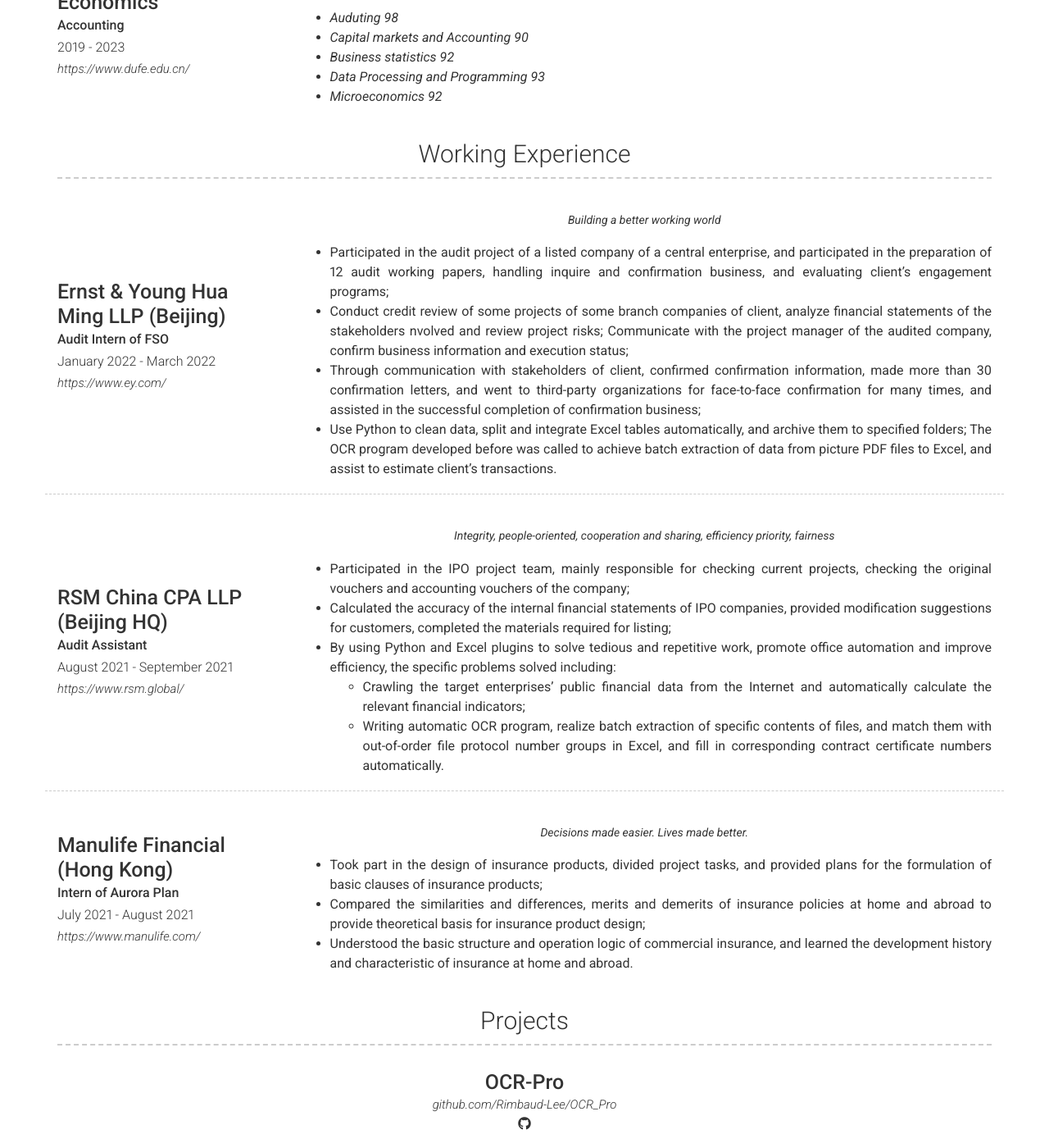
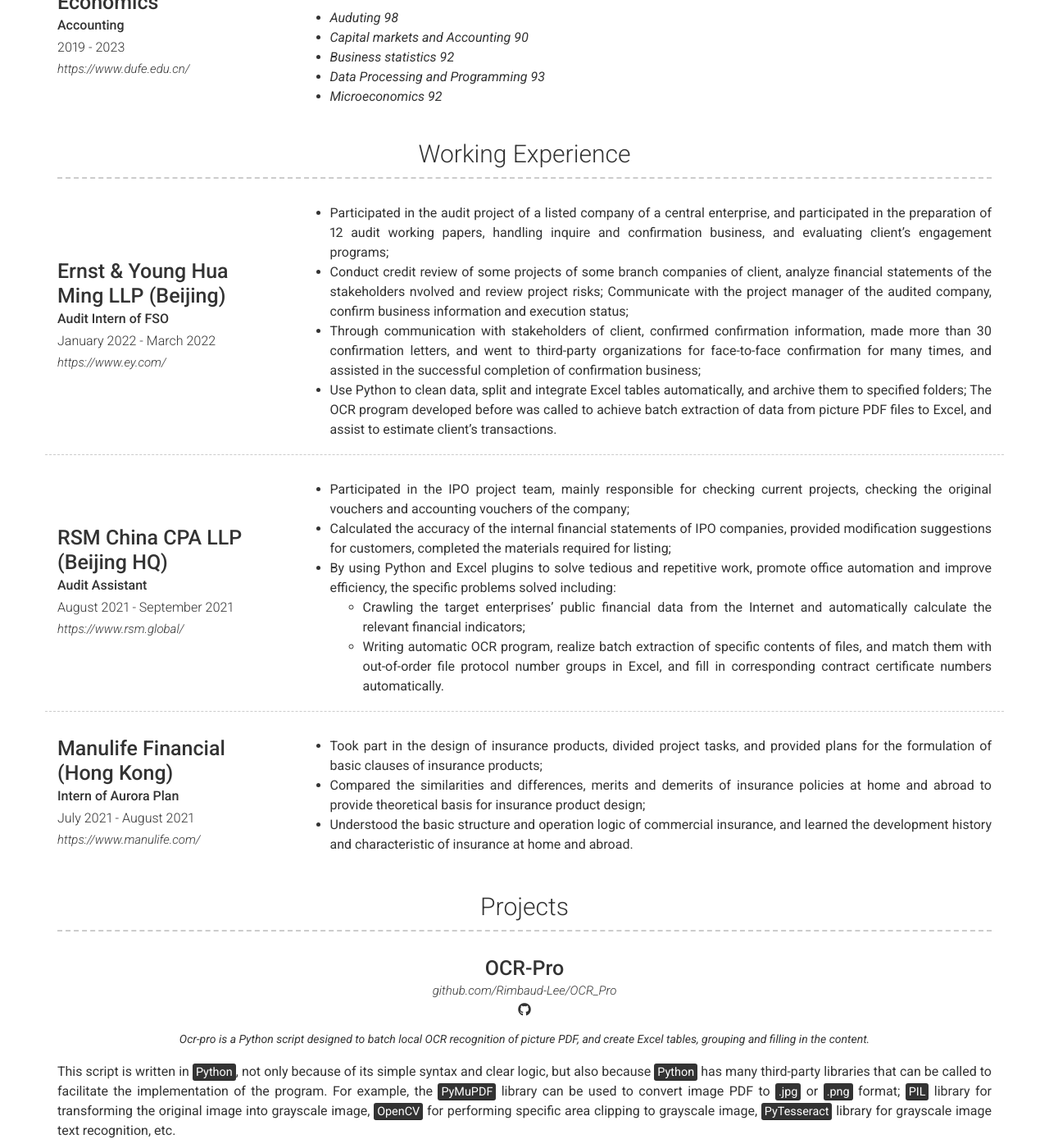
Before and after one commit to Rimbaud-Lee/resume_en, a Jekyll site: the page built from index.md, in a window 1280 px wide and 1400 px high, scrolled down 868 px. Shown: the whole window at 82% size. Built offline with Jekyll 4.4.1, drawn with Linux system fonts in a browser that asks for light colours; nearby versions of some CDN libraries; part of the change alters nothing that is shown.

Commit message:
_config.yml

```diff
--- a/_config.yml
+++ b/_config.yml
@@ -95,8 +95,8 @@ content:
         sub_title: Audit Intern of FSO
         caption: January 2022 - March 2022
         link: https://www.ey.com/
-        quote: >
-          Building a better working world
+        # quote: >
+          # Building a better working world
         description: | # this will include new lines to allow paragraphs
           - Participated in the audit project of a listed company of a central enterprise, and participated in the preparation of 12 audit working papers, handling inquire and confirmation business, and evaluating client’s engagement programs;
           - Conduct credit review of some projects of some branch companies of client, analyze financial statements of the stakeholders nvolved and review project risks; Communicate with the project manager of the audited company, confirm business information and execution status;
@@ -109,8 +109,8 @@ content:
         sub_title: Audit Assistant
         caption: August 2021 - September 2021
         link: https://www.rsm.global/
-        quote: >
-          Integrity, people-oriented, cooperation and sharing, efficiency priority, fairness
+        # quote: >
+          # Integrity, people-oriented, cooperation and sharing, efficiency priority, fairness
         description: | # this will include new lines to allow paragraphs
           - Participated in the IPO project team, mainly responsible for checking current projects, checking the original vouchers and  accounting vouchers of the company;
           - Calculated the accuracy of the internal financial statements of IPO companies, provided modification suggestions for  customers, completed the materials required for listing;
@@ -123,8 +123,8 @@ content:
         sub_title: Intern of Aurora Plan
         caption: July 2021 - August 2021
         link: https://www.manulife.com/
-        quote: >
-          Decisions made easier. Lives made better.
+        # quote: >
+          # Decisions made easier. Lives made better.
         description: | # this will include new lines to allow paragraphs
             - Took part in the design of insurance products, divided project tasks, and provided plans for the formulation of basic clauses of  insurance products;
             - Compared the similarities and differences, merits and demerits of insurance policies at home and abroad to provide theoretical  basis for insurance product design;
```
